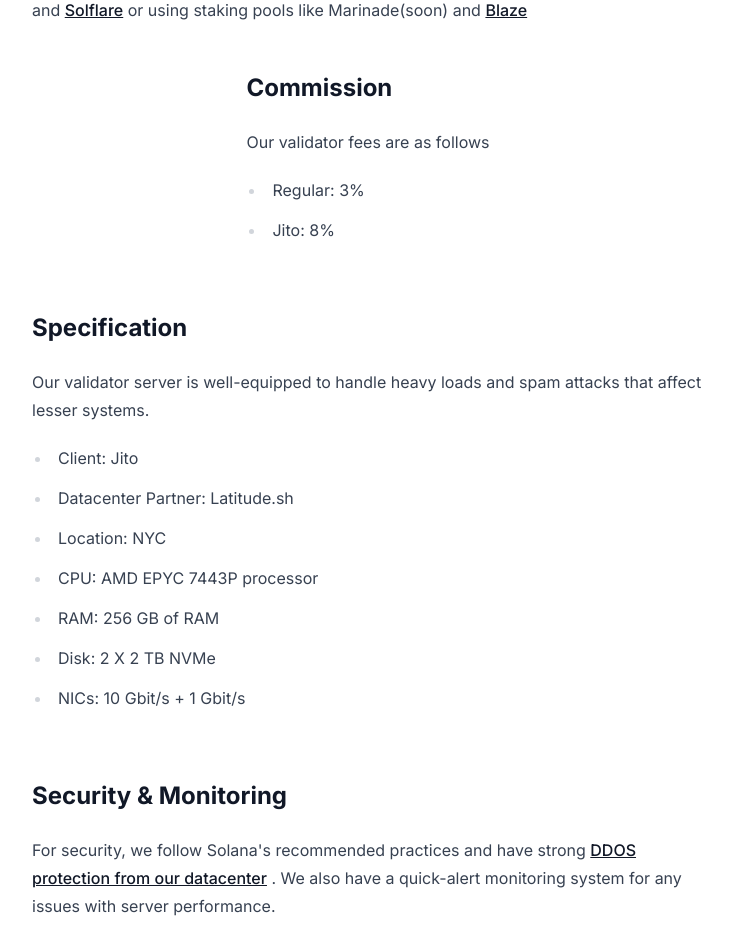
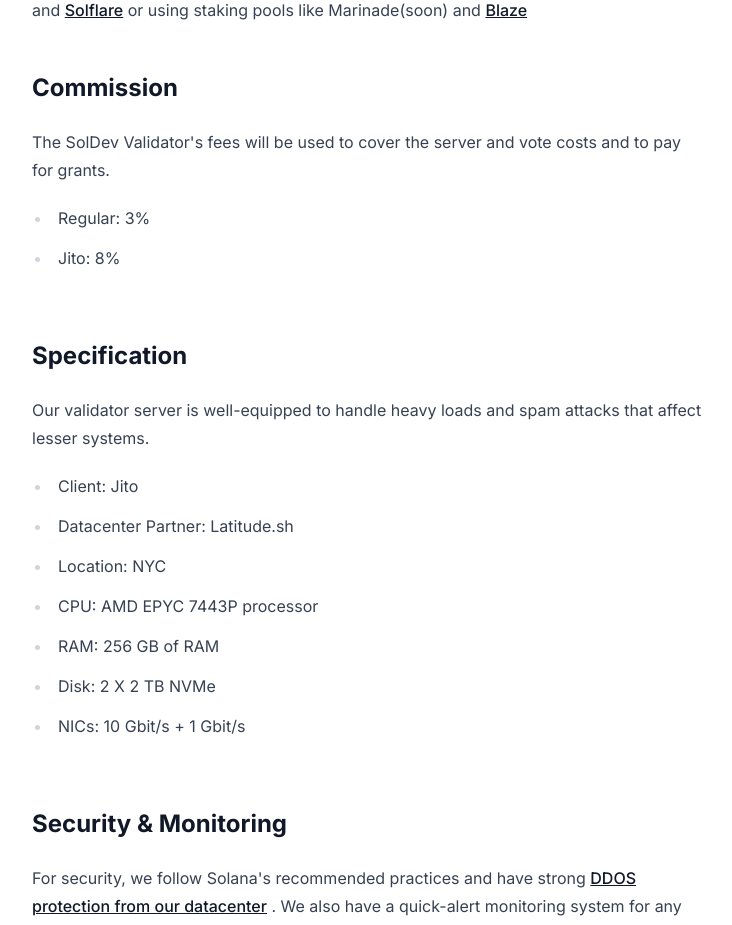
Before and after one commit to Tru3Bliss/solana-modern-ui, a Next.js app: page /validator in a window 1280 px wide. Shown: the part 920-1845 px from the top of the page, without its empty margins (278-1010 px from the left). Built offline with nearby package versions, Linux system fonts and the light colour scheme.

Commit message:
fixing typo

```diff
--- a/src/pages/validator/index.tsx
+++ b/src/pages/validator/index.tsx
@@ -86,7 +86,8 @@ export default function Page() {
             <h2 className="text-2xl font-bold">Commission</h2>
 
             <div className="mt-3 max-w-2xl">
-              Our validator fees are as follows
+              The SolDev Validator's fees will be used to cover the server and vote costs and to pay
+              for grants.
               <ul role="list" className="list-disc space-y-3 pl-5">
                 <li>Regular: 3%</li>
                 <li>Jito: 8%</li>
```
